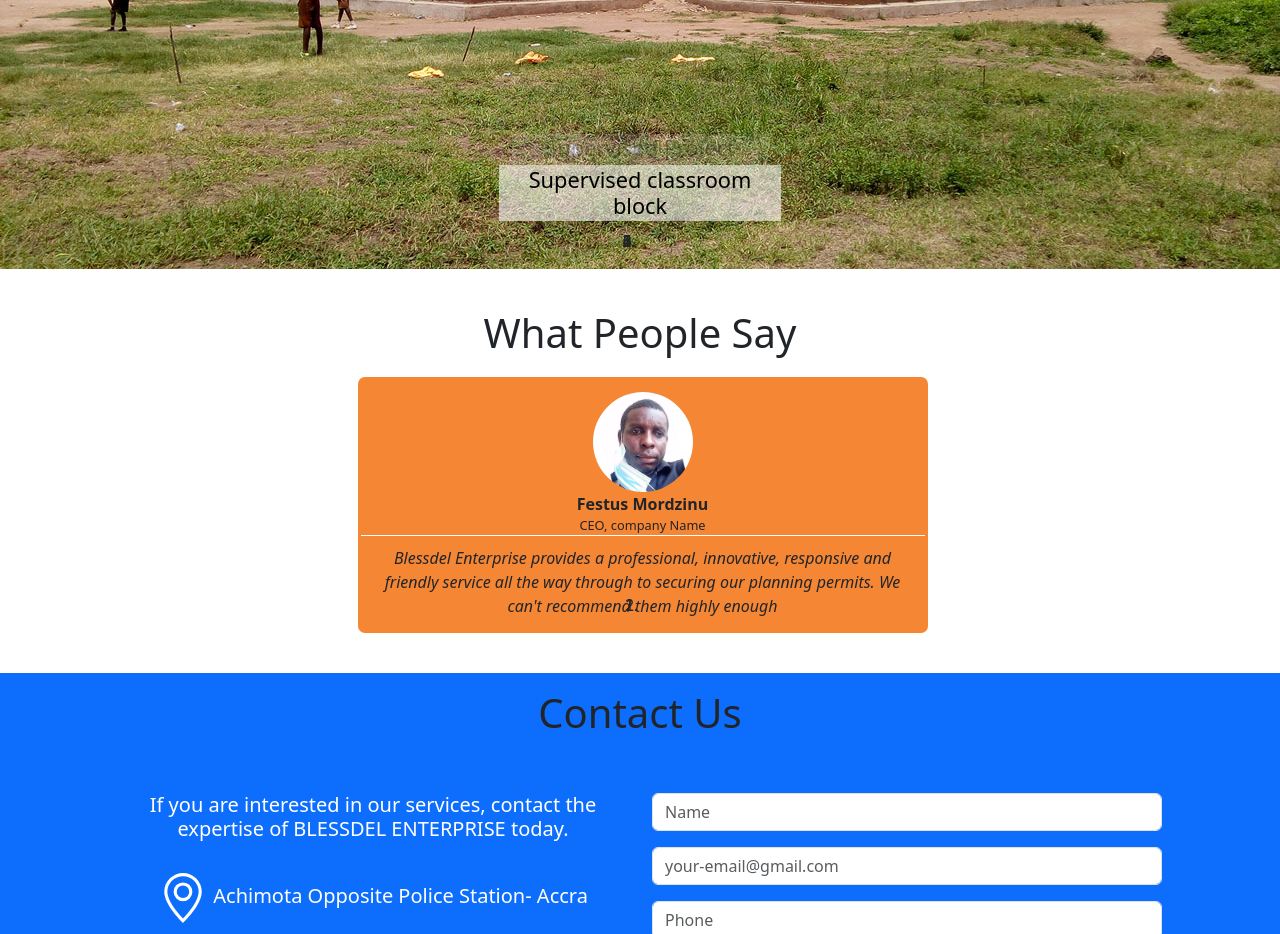
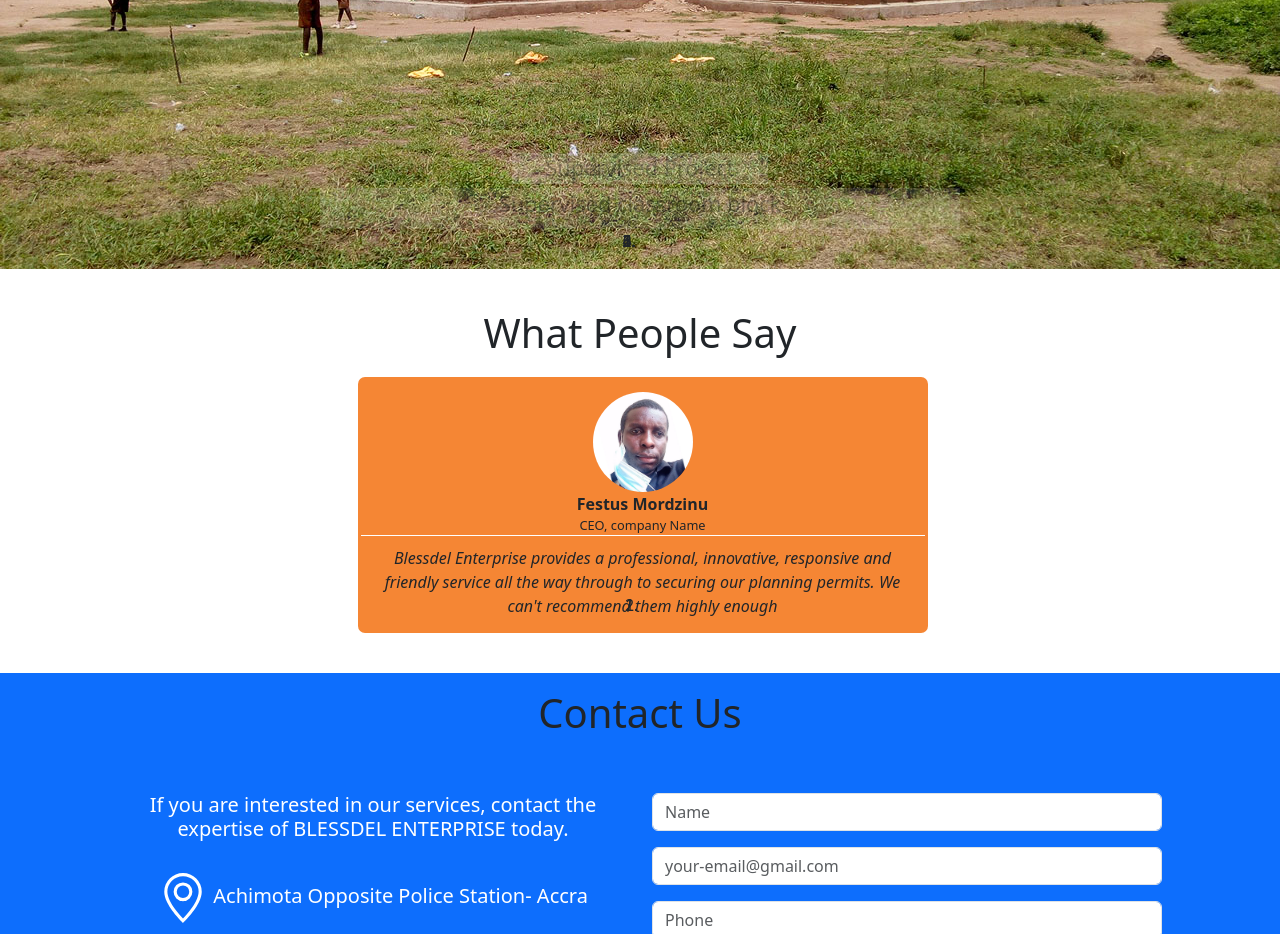
Before and after one commit to flosatechnologies/blessdel, a React (Create React App) app: page /projects in a window 1280 px wide. Shown: the part 4180-5114 px from the top of the page. Built offline with nearby package versions, Linux system fonts and the light colour scheme.

Commit message:
worked on the title and description for projects

```diff
--- a/src/css/projects.css
+++ b/src/css/projects.css
@@ -20,10 +20,9 @@
 
 .projectTitleContainer {
   animation-name: projTitleBackground;
-  animation-duration: 10s;
+  animation-duration: 8s;
   width: 20vw;
-
-  transform: translate(0px 100px);
+  margin-bottom: 0.5vh;
 }
 
 @keyframes projTitleAppearing {
@@ -37,17 +36,43 @@
 .projectTitle {
   animation-name: projTitleAppearing;
   animation-duration: 9s;
+  animation-delay: s;
   font-size: 1.7vw;
   padding: 0.7%;
+  color: transparent;
   margin-bottom: 0.5%;
 }
 
+@keyframes projDescriptionBackground {
+  from {
+    background-color: transparent;
+  }
+  to {
+    background-color: rgba(255, 255, 255, 0.568);
+  }
+}
+
+.projectDescriptionContainer {
+  animation-name: projDescriptionBackground;
+  animation-duration: 10s;
+  width: 50vw;
+}
+
+@keyframes projDescriptionAppearing {
+  from {
+    color: transparent;
+  }
+  to {
+    color: black;
+  }
+}
 .projectDescription {
-  background-color: rgba(255, 255, 255, 0.568);
-  color: rgb(0, 0, 0);
+  animation-name: projDescriptionAppearing;
+  animation-duration: 8s;
+
+  color: transparent;
   font-size: 1.7vw;
-  width: fit-content;
-  padding: 0.7%;
+  padding: 0.5%;
 }
 .testimonialImg {
   height: 100px;
```
